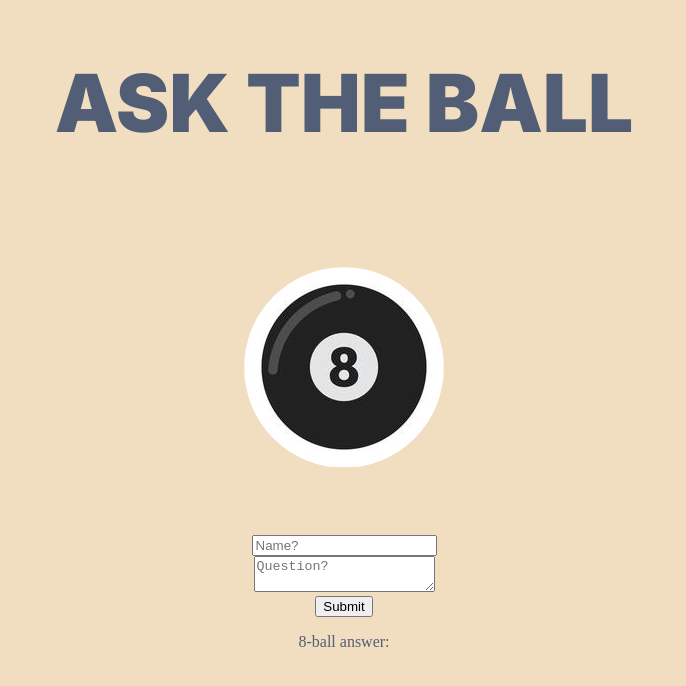
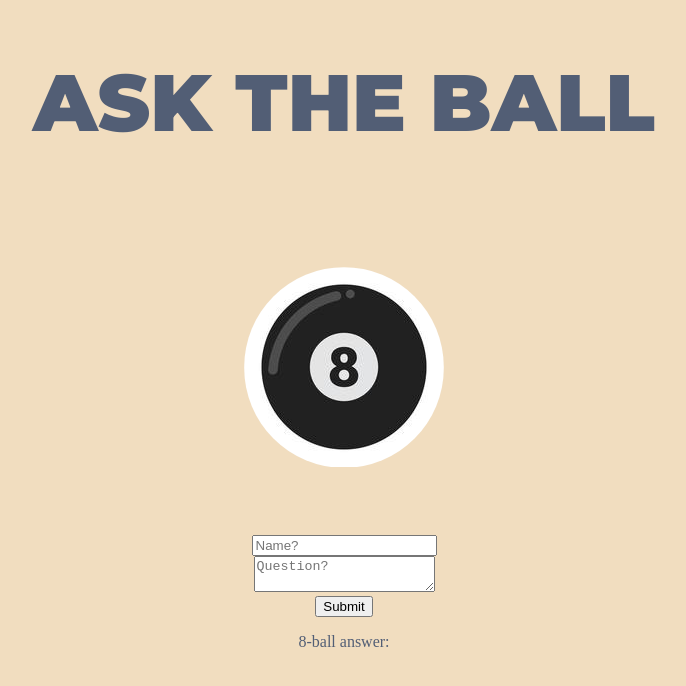
Before and after one commit to winterborn/magic-ball, a plain HTML site: page index.html in a window 1280 px wide. Shown: the whole page, without its empty margins (296-982 px from the left). Drawn offline with nearby package versions, Linux system fonts and the light colour scheme.

Commit message:
Updated fonts

```diff
--- a/css/styles.css
+++ b/css/styles.css
@@ -5,7 +5,7 @@ body {
 }
 
 h1, h2, h3, h4, h5, h6 {
-    font-family: 'Inter', sans-serif;
+    font-family: 'Montserrat', sans-serif;
     font-weight: 900;
     font-size: 80px;
     /* padding: 5%; */
--- a/index.html
+++ b/index.html
@@ -20,6 +20,9 @@
   <link rel="preconnect" href="https://fonts.googleapis.com">
   <link rel="preconnect" href="https://fonts.gstatic.com" crossorigin>
   <link href="https://fonts.googleapis.com/css2?family=Inter:wght@100;200;300;400;500;600;700;800;900&display=swap"
+    rel="stylesheet">
+  <link
+    href="https://fonts.googleapis.com/css2?family=Montserrat:ital,wght@0,100;0,200;0,300;0,400;0,500;0,600;0,700;0,800;0,900;1,100;1,200;1,300;1,400;1,500;1,600;1,700;1,800;1,900&display=swap"
     rel="stylesheet">
 
 </head>
```
